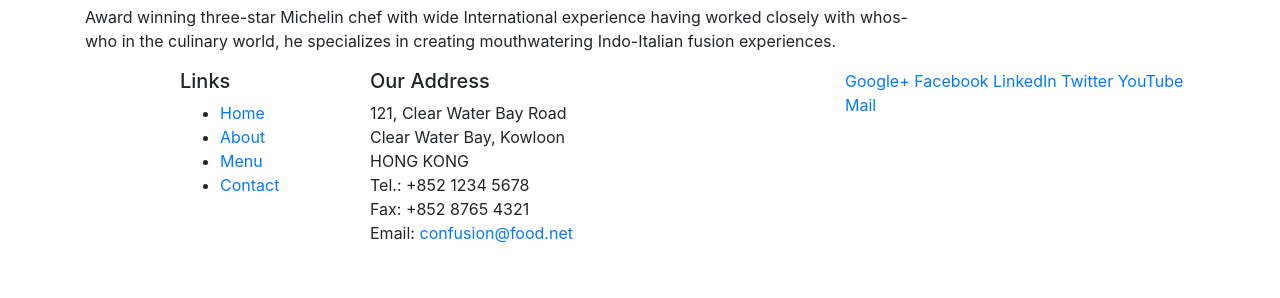
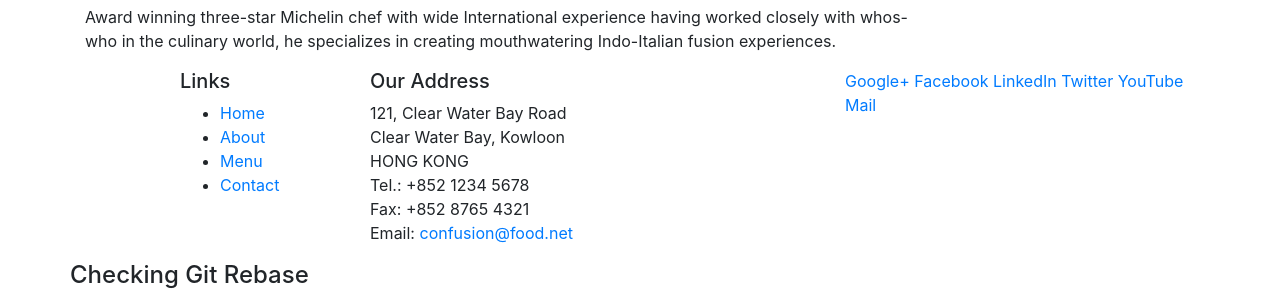
Before and after one commit to rohithkoteval/bootstrap, a website: page index.html in a window 1280 px wide. Shown: the part 603-901 px from the top of the page. Before the commit the page ends 864 px from the top, so only its background shows below. Drawn offline with nearby package versions, Linux system fonts and the light colour scheme.

Commit message:
Git workflow error

```diff
--- a/index.html
+++ b/index.html
@@ -96,6 +96,7 @@
                 </div>
            </div>
            <div class="row">
+               <h4>Checking Git Rebase</h4>
                 </div>
            </div>
         </div>
```
